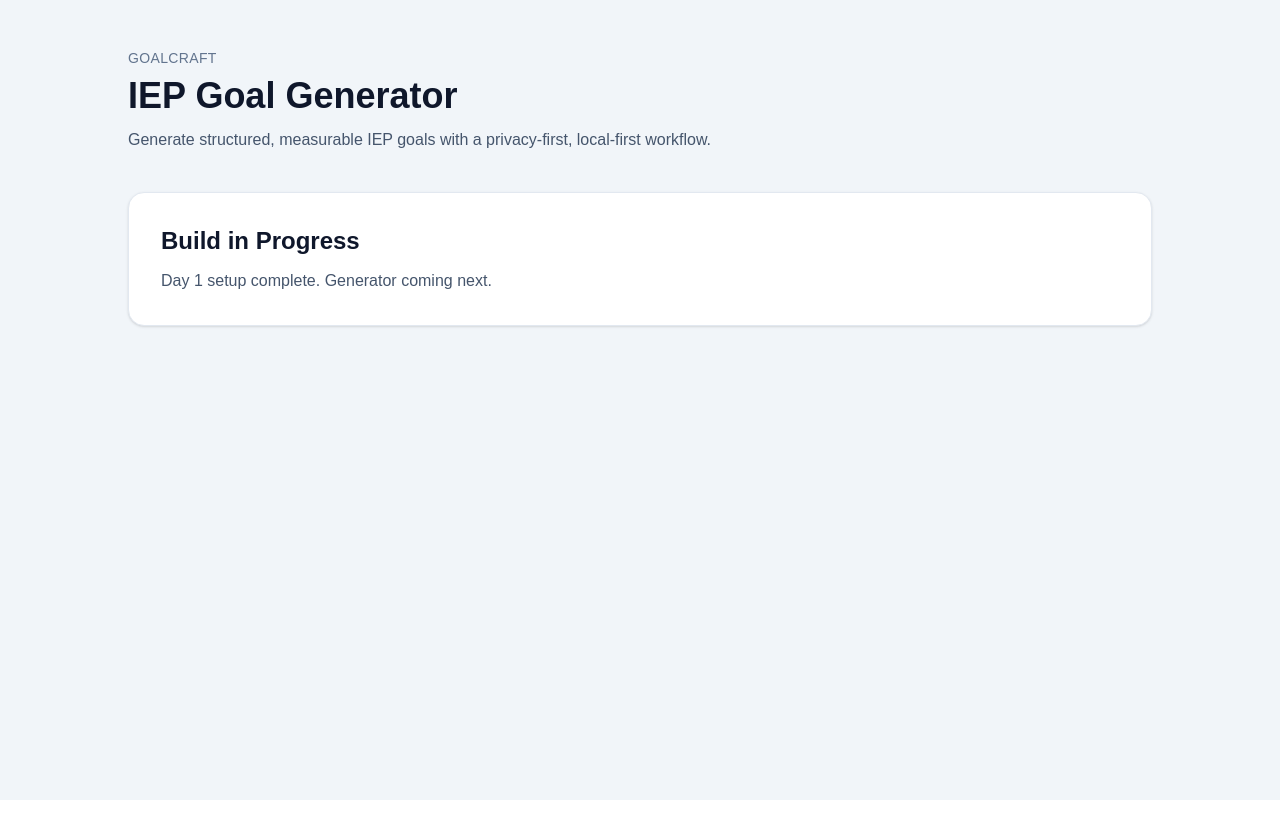
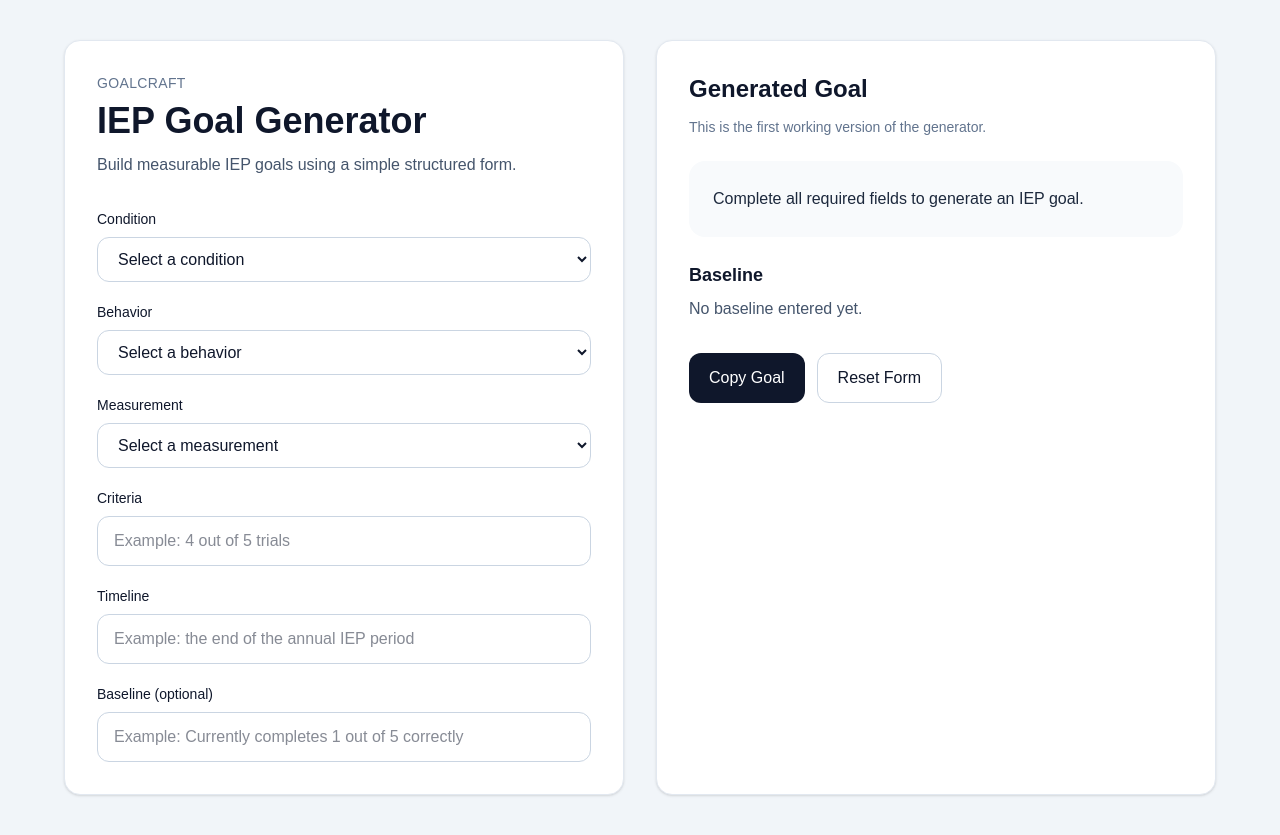
Before and after one commit to SierraAdamsDev/goalcraft, a Next.js app: page / in a window 1280 px wide. Before the commit the page ends 800 px from the top, so only its background shows below. Built offline with nearby package versions, Linux system fonts and the light colour scheme.

Commit message:
feat build first working IEP goal generator form

```diff
--- a/app/page.tsx
+++ b/app/page.tsx
@@ -1,23 +1,233 @@
+"use client";
+
+import { useMemo, useState } from "react";
+
+type GoalFormData = {
+  condition: string;
+  behavior: string;
+  measurement: string;
+  criteria: string;
+  timeline: string;
+  baseline: string;
+};
+
+const initialForm: GoalFormData = {
+  condition: "",
+  behavior: "",
+  measurement: "",
+  criteria: "",
+  timeline: "",
+  baseline: "",
+};
+
 export default function Home() {
+  const [formData, setFormData] = useState<GoalFormData>(initialForm);
+
+  const generatedGoal = useMemo(() => {
+    const { condition, behavior, measurement, criteria, timeline } = formData;
+
+    if (!condition || !behavior || !measurement || !criteria || !timeline) {
+      return "Complete all required fields to generate an IEP goal.";
+    }
+
+    return `Given ${condition}, the student will ${behavior} as measured by ${measurement}, with ${criteria} by ${timeline}.`;
+  }, [formData]);
+
+  function handleChange(
+    event: React.ChangeEvent<HTMLInputElement | HTMLSelectElement>
+  ) {
+    const { name, value } = event.target;
+
+    setFormData((prev) => ({
+      ...prev,
+      [name]: value,
+    }));
+  }
+
+  async function handleCopy() {
+    try {
+      await navigator.clipboard.writeText(generatedGoal);
+      alert("Goal copied to clipboard.");
+    } catch {
+      alert("Copy failed. Please copy manually.");
+    }
+  }
+
   return (
-    <main className="min-h-screen bg-slate-100 text-slate-900 px-6 py-12">
-      <div className="mx-auto max-w-5xl">
-        <header className="mb-10">
+    <main className="min-h-screen bg-slate-100 px-6 py-10 text-slate-900">
+      <div className="mx-auto grid max-w-6xl gap-8 lg:grid-cols-2">
+        <section className="rounded-2xl border border-slate-200 bg-white p-8 shadow-sm">
           <p className="text-sm font-medium uppercase tracking-wide text-slate-500">
             GoalCraft
           </p>
           <h1 className="mt-2 text-4xl font-bold">IEP Goal Generator</h1>
-          <p className="mt-3 max-w-2xl text-base text-slate-600">
-            Generate structured, measurable IEP goals with a privacy-first,
-            local-first workflow.
+          <p className="mt-3 text-slate-600">
+            Build measurable IEP goals using a simple structured form.
           </p>
-        </header>
+
+          <div className="mt-8 grid gap-5">
+            <div>
+              <label className="mb-2 block text-sm font-medium" htmlFor="condition">
+                Condition
+              </label>
+              <select
+                id="condition"
+                name="condition"
+                value={formData.condition}
+                onChange={handleChange}
+                className="w-full rounded-xl border border-slate-300 px-4 py-3"
+              >
+                <option value="">Select a condition</option>
+                <option value="grade-level reading passages">
+                  grade-level reading passages
+                </option>
+                <option value="teacher prompts and visual supports">
+                  teacher prompts and visual supports
+                </option>
+                <option value="small-group instruction">
+                  small-group instruction
+                </option>
+                <option value="a structured classroom assignment">
+                  a structured classroom assignment
+                </option>
+              </select>
+            </div>
+
+            <div>
+              <label className="mb-2 block text-sm font-medium" htmlFor="behavior">
+                Behavior
+              </label>
+              <select
+                id="behavior"
+                name="behavior"
+                value={formData.behavior}
+                onChange={handleChange}
+                className="w-full rounded-xl border border-slate-300 px-4 py-3"
+              >
+                <option value="">Select a behavior</option>
+                <option value="identify the main idea and two supporting details">
+                  identify the main idea and two supporting details
+                </option>
+                <option value="solve two-step math problems accurately">
+                  solve two-step math problems accurately
+                </option>
+                <option value="begin assigned tasks within 2 minutes">
+                  begin assigned tasks within 2 minutes
+                </option>
+                <option value="use appropriate coping strategies when frustrated">
+                  use appropriate coping strategies when frustrated
+                </option>
+              </select>
+            </div>
+
+            <div>
+              <label className="mb-2 block text-sm font-medium" htmlFor="measurement">
+                Measurement
+              </label>
+              <select
+                id="measurement"
+                name="measurement"
+                value={formData.measurement}
+                onChange={handleChange}
+                className="w-full rounded-xl border border-slate-300 px-4 py-3"
+              >
+                <option value="">Select a measurement</option>
+                <option value="teacher-collected work samples">
+                  teacher-collected work samples
+                </option>
+                <option value="curriculum-based assessments">
+                  curriculum-based assessments
+                </option>
+                <option value="behavior tracking data">
+                  behavior tracking data
+                </option>
+                <option value="weekly progress monitoring probes">
+                  weekly progress monitoring probes
+                </option>
+              </select>
+            </div>
+
+            <div>
+              <label className="mb-2 block text-sm font-medium" htmlFor="criteria">
+                Criteria
+              </label>
+              <input
+                id="criteria"
+                name="criteria"
+                type="text"
+                value={formData.criteria}
+                onChange={handleChange}
+                placeholder="Example: 4 out of 5 trials"
+                className="w-full rounded-xl border border-slate-300 px-4 py-3"
+              />
+            </div>
+
+            <div>
+              <label className="mb-2 block text-sm font-medium" htmlFor="timeline">
+                Timeline
+              </label>
+              <input
+                id="timeline"
+                name="timeline"
+                type="text"
+                value={formData.timeline}
+                onChange={handleChange}
+                placeholder="Example: the end of the annual IEP period"
+                className="w-full rounded-xl border border-slate-300 px-4 py-3"
+              />
+            </div>
+
+            <div>
+              <label className="mb-2 block text-sm font-medium" htmlFor="baseline">
+                Baseline (optional)
+              </label>
+              <input
+                id="baseline"
+                name="baseline"
+                type="text"
+                value={formData.baseline}
+                onChange={handleChange}
+                placeholder="Example: Currently completes 1 out of 5 correctly"
+                className="w-full rounded-xl border border-slate-300 px-4 py-3"
+              />
+            </div>
+          </div>
+        </section>
 
         <section className="rounded-2xl border border-slate-200 bg-white p-8 shadow-sm">
-          <h2 className="text-2xl font-semibold">Build in Progress</h2>
-          <p className="mt-3 text-slate-600">
-            Day 1 setup complete. Generator coming next.
+          <h2 className="text-2xl font-semibold">Generated Goal</h2>
+          <p className="mt-3 text-sm text-slate-500">
+            This is the first working version of the generator.
           </p>
+
+          <div className="mt-6 rounded-2xl bg-slate-50 p-6">
+            <p className="leading-7 text-slate-800">{generatedGoal}</p>
+          </div>
+
+          <div className="mt-6">
+            <h3 className="text-lg font-semibold">Baseline</h3>
+            <p className="mt-2 text-slate-600">
+              {formData.baseline || "No baseline entered yet."}
+            </p>
+          </div>
+
+          <div className="mt-8 flex flex-wrap gap-3">
+            <button
+              type="button"
+              onClick={handleCopy}
+              className="rounded-xl bg-slate-900 px-5 py-3 text-white transition hover:opacity-90"
+            >
+              Copy Goal
+            </button>
+
+            <button
+              type="button"
+              onClick={() => setFormData(initialForm)}
+              className="rounded-xl border border-slate-300 px-5 py-3 transition hover:bg-slate-100"
+            >
+              Reset Form
+            </button>
+          </div>
         </section>
       </div>
     </main>
```
